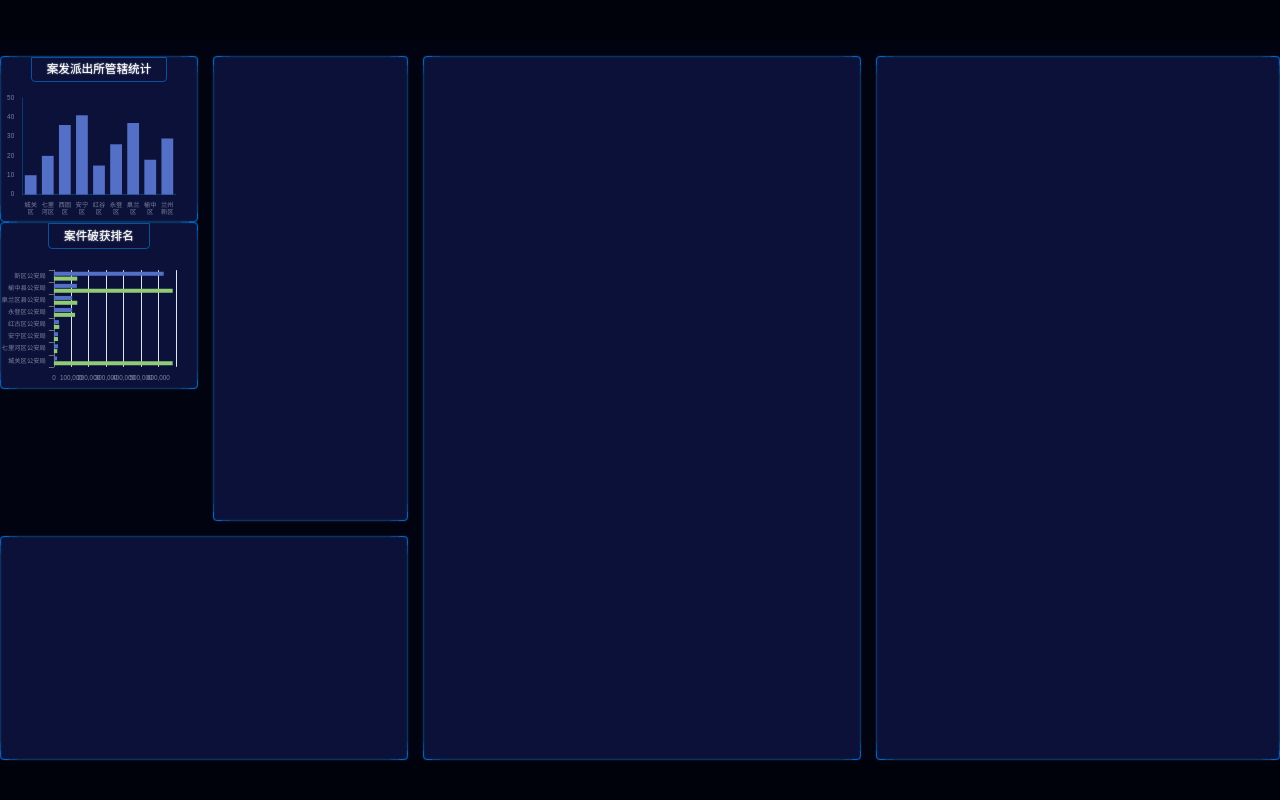
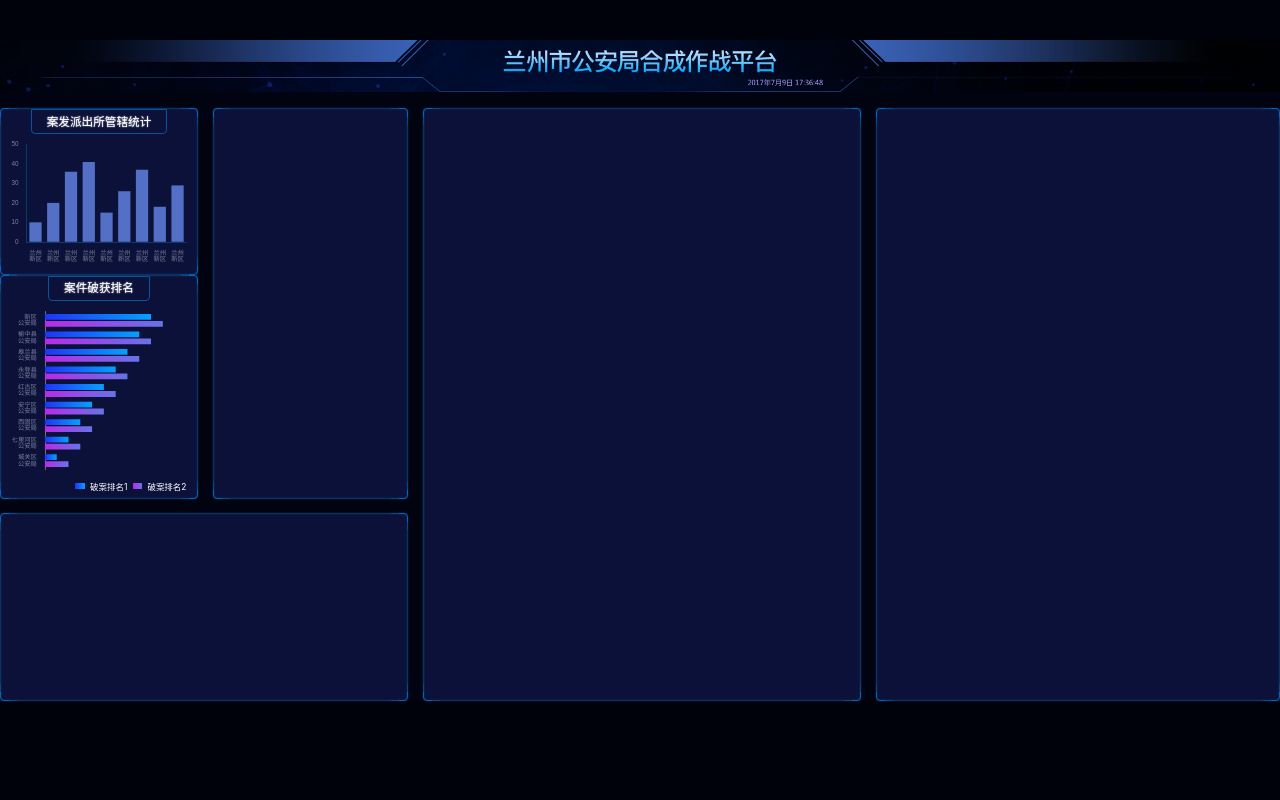
Before and after one commit to deib0/screen, a React (Vite) app: page / in a window 1280 px wide. Built offline with nearby package versions, Linux system fonts and the light colour scheme.

Commit message:
给柱条添加渐变色

```diff
--- a/src/components/chart-1.tsx
+++ b/src/components/chart-1.tsx
@@ -1,27 +1,21 @@
 import React, {useEffect, useRef} from 'react';
 import * as echarts from 'echarts';
-import { createEchartsOptions } from '../shared/create-echarts-options';
-import { px } from '../shared/px';
+import {px} from '../shared/px';
+import {baseEchartOptions} from '../shared/base-echart-options';
+import {createEchartsOptions} from '../shared/create-echarts-options';
 
 export const Chart1 = () => {
   const divRef = useRef(null);
   useEffect(() => {
     var myChart = echarts.init(divRef.current);
     myChart.setOption(createEchartsOptions({
-      textStyle: {
-        fontSize: px(12),
-        color: '#79839E'
-      },
-      title: {show: false},
-      legend: {show: false},
       xAxis: {
-        data: ['城关区', '七里河区', '西固区', '安宁区', '红谷区', '永登区', '臬兰区', '榆中区', '兰州新区'],
+        data: ['兰州新区', '兰州新区', '兰州新区', '兰州新区', '兰州新区', '兰州新区', '兰州新区', '兰州新区', '兰州新区'],
         axisTick: {show: false},
         axisLine: {
           lineStyle: {color: '#083B70'}
         },
         axisLabel: {
-          fontSize: px(12),
           formatter(val) {
             if (val.length > 2) {
               const array = val.split('');
@@ -33,20 +27,12 @@ export const Chart1 = () => {
           }
         },
       },
-      grid: {
-        x: px(40),
-        y: px(30),
-        x2: px(40),
-        y2: px(50),
-      },
+
       yAxis: {
         splitLine: {show: false},
         axisLine: {
           show: true,
           lineStyle: {color: '#083B70'}
-        },
-        axisLabel: {
-          fontSize: px(12)
         }
       },
       series: [{
@@ -55,11 +41,13 @@ export const Chart1 = () => {
       }]
     }));
   }, []);
+
   return (
-          <div className="bordered chart1">
-            <h2>案发派出所管辖统计</h2>
-            <div ref={divRef} className="chart">
-            </div>
-          </div>
+    <div className="bordered 管辖统计">
+      <h2>案发派出所管辖统计</h2>
+      <div ref={divRef} className="chart">
+
+      </div>
+    </div>
   );
 };
--- a/src/components/chart-2.tsx
+++ b/src/components/chart-2.tsx
@@ -1,54 +1,74 @@
 import React, {useEffect, useRef} from 'react';
 import * as echarts from 'echarts';
-import { createEchartsOptions } from '../shared/create-echarts-options';
-import { px } from '../shared/px';
+import {px} from '../shared/px';
+import {createEchartsOptions} from '../shared/create-echarts-options';
 
 export const Chart2 = () => {
-const px = (n) => n / 2420 * (window as any).pageWidth;
   const divRef = useRef(null);
   useEffect(() => {
     var myChart = echarts.init(divRef.current);
     myChart.setOption(createEchartsOptions({
-      grid: {
-        x: px(100),
-        y: px(40),
-        x2: px(40),
-        y2: px(40),
-      },
       xAxis: {
         type: 'value',
         boundaryGap: [0, 0.01],
-        axisLabel: {
-            fontSize: px(12)
-          }
+        splitLine: {show: false},
+        axisLabel: {show: false}
       },
       yAxis: {
+        axisTick: {show: false},
         type: 'category',
-        data: ['城关区公安局', '七里河区公安局', '安宁区公安局', '红古区公安局', '永登区公安局', '臬兰区县公安局','榆中县公安局','新区公安局'],
+        data: ['城关区公安局', '七里河区公安局', '西固区公安局', '安宁区公安局', '红古区公安局',
+          '永登县公安局', '皋兰县公安局', '榆中县公安局', '新区公安局'],
         axisLabel: {
-            fontSize: px(12)
+          formatter(val) {
+            return val.replace('公安局', '\n公安局');
           }
+        }
       },
       series: [
         {
           name: '2011年',
           type: 'bar',
-          data: [18203, 23489, 23489,29034, 104970, 104970,131744, 630230]
+          data: [1, 2, 3, 4, 5, 6, 7, 8, 9],
+          itemStyle: {
+            normal: {
+              color: new echarts.graphic.LinearGradient(0, 0, 1, 0, [{
+                offset: 0,
+                color: '#2034f9'
+              }, {
+                offset: 1,
+                color: '#04a1ff'
+              }]),
+            }
+          }
         },
         {
           name: '2012年',
           type: 'bar',
-          data: [ 681807,19325, 23438, 31000, 121594, 134141, 681807, 134141]
+          data: [2, 3, 4, 5, 6, 7, 8, 9, 10],
+          itemStyle: {
+            normal: {
+              color: new echarts.graphic.LinearGradient(0, 0, 1, 0, [{
+                offset: 0,
+                color: '#b92ae8'
+              }, {
+                offset: 1,
+                color: '#6773e7'
+              }]),
+            }
+          }
         }
       ]
     }));
   }, []);
 
   return (
-    <div className="bordered chart2">
+    <div className="bordered 破获排名">
       <h2>案件破获排名</h2>
-      <div ref={divRef} className="chart">
-
+      <div ref={divRef} className="chart"/>
+      <div className="legend">
+        <span className="first"/> 破案排名1
+        <span className="second"/> 破案排名2
       </div>
     </div>
   );
--- a/src/pages/home.scss
+++ b/src/pages/home.scss
@@ -1,14 +1,11 @@
 @import "../shared/helper";
 
-.home {
-  flex: 1;
-  height: 100%;
-  display: flex;
-  flex-direction: column;
-  background: #010310;
-  color: white;
-  > header {
+.home {flex: 1;display: flex;flex-direction: column;
+  background: #010310; color: white;
+  font-size: px(16);
+  > .header {
     height: px(99);
+    background: url('../images/header.png') no-repeat;
     background-size: cover;
   }
   > main {
@@ -20,9 +17,7 @@
       "box3 box3 box4 box5" 363fr / 366fr 361fr 811fr 747fr;
     grid-column-gap: px(28);
     grid-row-gap: px(28);
-    > section {
-      text-align: center;
-    }
+    > section {text-align: center;}
     .bordered {
       border: 1px solid #0764bc;
       border-radius: 4px;
@@ -47,8 +42,25 @@
         0 -9px 0 -8px #0d4483,;
       }
     }
-    .chart1,
-    .chart2 {
+    > .section1 {
+      grid-area: box1;
+      display: flex;
+      flex-direction: column;
+      justify-content: space-between;
+    }
+    > .section2 {
+      grid-area: box2;
+    }
+    > .section3 {
+      grid-area: box3;
+    }
+    > .section4 {
+      grid-area: box4;
+    }
+    > .section5 {
+      grid-area: box5;
+    }
+    .管辖统计 {
       height: px(315);
       display: flex;
       flex-direction: column;
@@ -63,25 +75,48 @@
         padding: px(10) px(28);
         text-shadow: 0 0 px(3) white;
       }
-      .chart{
+      .chart {
         flex: 1;
         width: 100%;
       }
     }
-    > .section1 {
-      grid-area: box1;
-    }
-    > .section2 {
-      grid-area: box2;
-    }
-    > .section3 {
-      grid-area: box3;
-    }
-    > .section4 {
-      grid-area: box4;
-    }
-    > .section5 {
-      grid-area: box5;
+    .破获排名 {
+      height: px(423);
+      display: flex;
+      flex-direction: column;
+      align-items: center;
+      h2 {
+        flex-shrink: 0;
+        border: 1px solid #0a5299;
+        border-bottom-left-radius: 4px;
+        border-bottom-right-radius: 4px;
+        font-size: px(22);
+        line-height: px(24);
+        padding: px(10) px(28);
+        text-shadow: 0 0 px(3) white;
+      }
+      .chart {
+        flex: 1;
+        width: 100%;
+      }
+      .legend {
+        display: flex;
+        align-items: center;
+        justify-content: flex-end;
+        width: 100%;
+        padding: 0 px(20) px(10);
+        > .first, > .second {
+          display: inline-block;
+          width: px(18); height: px(12);
+          background: red; margin: 0 px(10);
+        }
+        .first {
+          background: linear-gradient(90deg, #2034f9 0%, #04a1ff 100%);
+        }
+        .second {
+          background: linear-gradient(90deg, #b92ae8 0%, #6773e7 100%);
+        }
+      }
     }
   }
 }
--- a/src/pages/home.tsx
+++ b/src/pages/home.tsx
@@ -1,21 +1,23 @@
-import React from 'react';
+import React, {useEffect, useRef} from 'react';
 import './home.scss';
-import {Chart1} from '../components/chart-1'
-import {Chart2} from '../components/chart-2'
+import {Chart1} from '../components/chart-1';
+import {Chart2} from '../components/chart-2';
+
 export const Home = () => {
   return (
-    <div className='home'>
-      <div className="header"></div>
-      <main className='main'>
-      <section className="section1">
-        <Chart1 />
-        <Chart2 />
+    <div className="home">
+      <header className="header" />
+      <main>
+        <section className="section1">
+          <Chart1/>
+          <Chart2/>
         </section>
-        <section className="bordered section2"></section>
+        <section className="bordered section2">
+        </section>
         <section className="bordered section3"></section>
         <section className="bordered section4"></section>
         <section className="bordered section5"></section>
       </main>
     </div>
-  );
-};
+  )
+}
--- a/src/shared/base-echart-options.ts
+++ b/src/shared/base-echart-options.ts
@@ -9,9 +9,10 @@ export const baseEchartOptions = {
   title: {show: false},
   legend: {show: false},
   grid: {
-    x: px(40),
-    y: px(40),
-    x2: px(40),
-    y2: px(40),
+    x: px(20),
+    y: px(20),
+    x2: px(20),
+    y2: px(20),
+    containLabel: true
   },
 };
```
Also changed, not shown: src/images/渐变.png (added).
